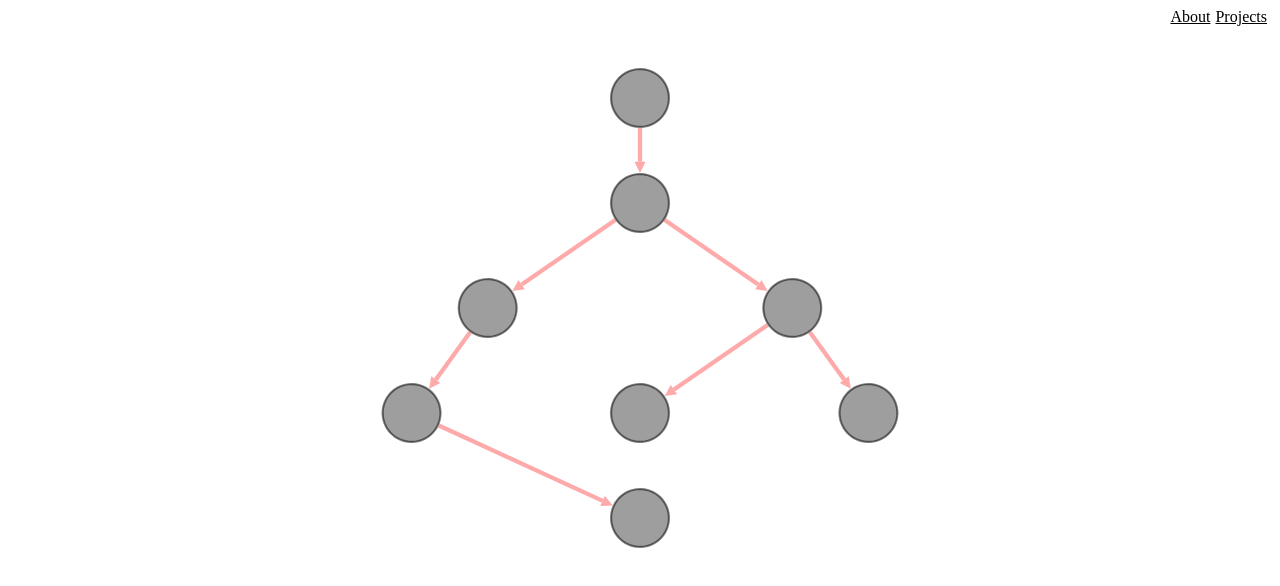
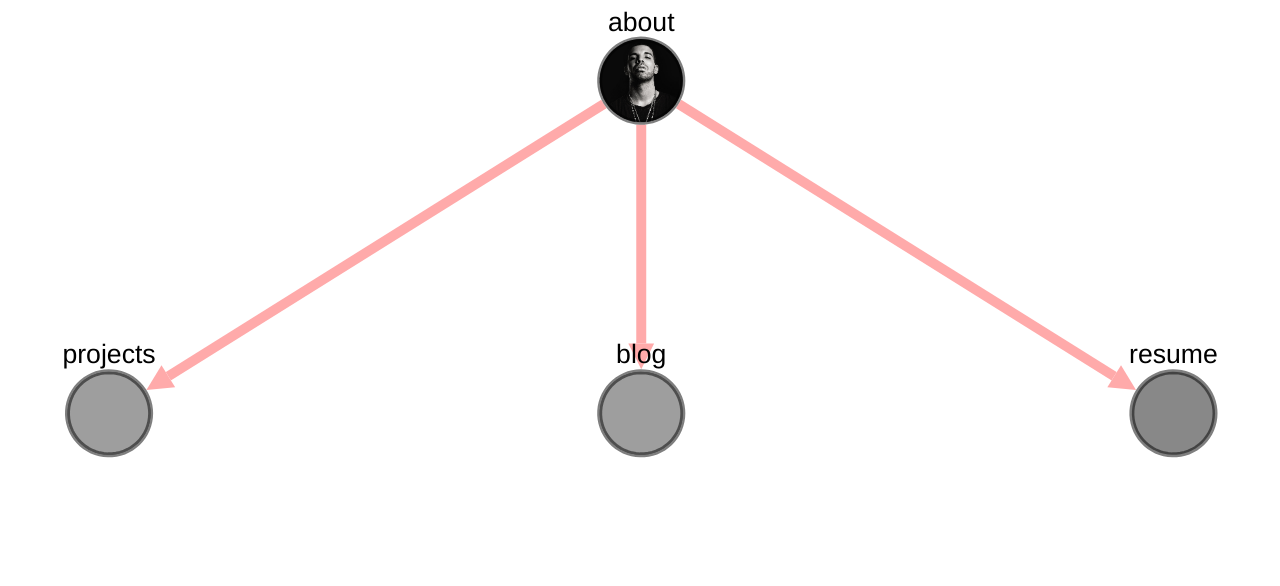
Before and after one commit to niroberson/niroberson.github.io, a website: page index.html in a window 1280 px wide. Drawn offline with nearby package versions, Linux system fonts and the light colour scheme.

Commit message:
Adding visibility js

```diff
--- a/graph_menu.js
+++ b/graph_menu.js
@@ -3,14 +3,15 @@ $(function(){ // on dom ready
 // photos from flickr with creative commons license
 
 var cy = cytoscape({
-  container: document.getElementById('cy'),
+  container: document.getElementById('graph-menu'),
 
   style: cytoscape.stylesheet()
     .selector('node')
       .css({
-        'height': 80,
-        'width': 80,
+        'height': 50,
+        'width': 50,
         'background-fit': 'cover',
+        'content': 'data(id)',
         'border-color': '#000',
         'border-width': 3,
         'border-opacity': 0.5
@@ -30,117 +31,82 @@ var cy = cytoscape({
         'line-color': '#ffaaaa',
         'target-arrow-color': '#ffaaaa'
       })
-    .selector('#bird')
+    .selector('#projects')
       .css({
         'background-image': 'https://farm8.staticflickr.com/7272/7633179468_3e19e45a0c_b.jpg'
       })
-    .selector('#cat')
+    .selector('#about')
       .css({
-        'background-image': 'https://farm2.staticflickr.com/1261/1413379559_412a540d29_b.jpg'
+        'background-image': '/images/drake.jpg'
       })
-    .selector('#ladybug')
+    .selector('#blog')
       .css({
         'background-image': 'https://farm4.staticflickr.com/3063/2751740612_af11fb090b_b.jpg'
       })
-  .selector('#aphid')
+    .selector('#setation')
       .css({
-        'background-image': 'https://farm9.staticflickr.com/8316/8003798443_32d01257c8_b.jpg'
+        'visibility' : 'hidden'
       })
-  .selector('#rose')
+    .selector('#reactto')
       .css({
-        'background-image': 'https://farm6.staticflickr.com/5109/5817854163_eaccd688f5_b.jpg'
-      })
-  .selector('#grasshopper')
-      .css({
-        'background-image': 'https://farm7.staticflickr.com/6098/6224655456_f4c3c98589_b.jpg'
-      })
-  .selector('#plant')
-      .css({
-        'background-image': 'https://farm1.staticflickr.com/231/524893064_f49a4d1d10_z.jpg'
-      })
-  .selector('#wheat')
-      .css({
-        'background-image': 'https://farm3.staticflickr.com/2660/3715569167_7e978e8319_b.jpg'
+        'visibility' : 'hidden'
       }),
 
   elements: {
     nodes: [
-      { data: { id: 'cat' } },
-      { data: { id: 'bird' } },
-      { data: { id: 'ladybug' } },
-      { data: { id: 'aphid' } },
-      { data: { id: 'rose' } },
-      { data: { id: 'grasshopper' } },
-      { data: { id: 'plant' } },
-      { data: { id: 'wheat' } }
+      { data: { id: 'about'} },
+      { data: { id: 'projects'} },
+      { data: { id: 'blog' } },
+      { data: { id: 'resume'}},
+      { data: { id: 'setation', href: 'http://www.vbi.vt.edu'}},
+      { data: { id: 'reactto'}},
     ],
     edges: [
-      { data: { source: 'cat', target: 'bird' } },
-      { data: { source: 'bird', target: 'ladybug' } },
-      { data: { source: 'bird', target: 'grasshopper' } },
-      { data: { source: 'grasshopper', target: 'plant' } },
-      { data: { source: 'grasshopper', target: 'wheat' } },
-      { data: { source: 'ladybug', target: 'aphid' } },
-      { data: { source: 'aphid', target: 'rose' } }
+      { data: {source: 'about', target: 'projects' } },
+      { data: {source: 'about', target: 'blog' } },
+      { data: {source: 'projects', target: 'setation' } },
+      { data: {source: 'projects', target: 'reactto' } },
+      { data: {source: 'about', target: 'resume' } },
+
     ]
   },
 
   layout: {
     name: 'breadthfirst',
     directed: true,
-    padding: 10
-  }
+    padding: 10,
+    animate:true,
+    animationDuration: 500,
+    circle: false
+  },
+
 }); // cy init
 
+cy.userZoomingEnabled( false );
+cy.userPanningEnabled( false );
+
+
+
 cy.on('tap', 'node', function(){
-  var nodes = this;
-  var tapped = nodes;
-  var food = [];
 
-  nodes.addClass('eater');
-
-  for(;;){
-    var connectedEdges = nodes.connectedEdges(function(){
-      return !this.target().anySame( nodes );
-    });
-
-    var connectedNodes = connectedEdges.targets();
-
-    Array.prototype.push.apply( food, connectedNodes );
-
-    nodes = connectedNodes;
-
-    if( nodes.empty() ){ break; }
+  var secondLevelEdges = cy.elements('edge[source!="about"]');
+  var secondLevelNodes = secondLevelEdges.targets();
+    if (secondLevelNodes != null){
+    secondLevelNodes.css('visibility', 'hidden');
   }
 
-  var delay = 0;
-  var duration = 500;
-  for( var i = food.length - 1; i >= 0; i-- ){ (function(){
-    var thisFood = food[i];
-    var eater = thisFood.connectedEdges(function(){
-      return this.target().same(thisFood);
-    }).source();
-
-    thisFood.delay( delay, function(){
-      eater.addClass('eating');
-    } ).animate({
-      position: eater.position(),
-      css: {
-        'width': 10,
-        'height': 10,
-        'border-width': 0,
-        'opacity': 0
-      }
-    }, {
-      duration: duration,
-      complete: function(){
-        thisFood.remove();
-      }
-    });
-
-    delay += duration;
-  })(); } // for
+  showChildren(this);
 
 }); // on tap
 
 }); // on dom ready
+
+function showChildren(node)
+{
+  var connectedEdges = node.connectedEdges();
+  var connectedNodes = connectedEdges.connectedNodes();
+  if (connectedNodes != null){
+    connectedNodes.css('visibility', 'visible');
+  }
+
+}
--- a/index.css
+++ b/index.css
@@ -18,10 +18,10 @@
     	color:black;
     }
 
-    #cy {
-		  height: 500px;
+    #graph-menu {
+		  height: 100%;
 		  width: 100%;
-		  position: relative;
+		  position: absolute;
 		  left: 0;
 		  top: 0;
 	}
--- a/index.html
+++ b/index.html
@@ -10,18 +10,7 @@
 </head>
 
 <body>
-<div id="nav">
-	<a href="#" id="nav-button" onclick="toggleVisibility('Projects');"> Projects</a>
-	<a href="#" id="nav-button" onclick="toggleVisibility('about');">About</a>
-</div>
-
-<div id="about" class="section">
-	Hi! I'm Nathan, a software developer and data scientist in training. Welcome to my page, check out some of my projects.
-</div>
-
-<div id="projects" class="section"> Here is where all of my projects will go!</div>
-
-<div id="cy"></div>
+<div id="graph-menu"></div>
 
 </body>
 
```
Also changed, not shown: images/drake.jpg (added).
